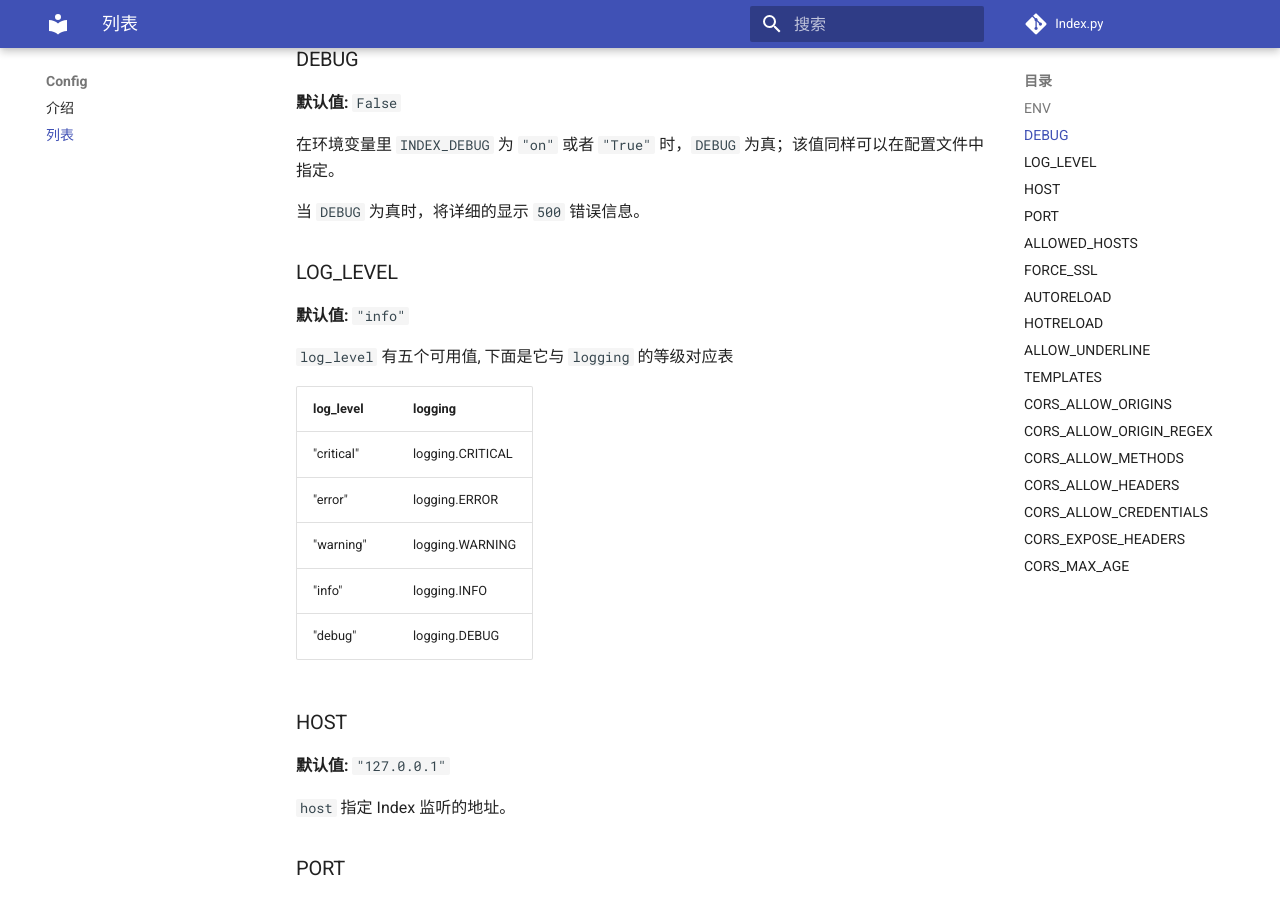
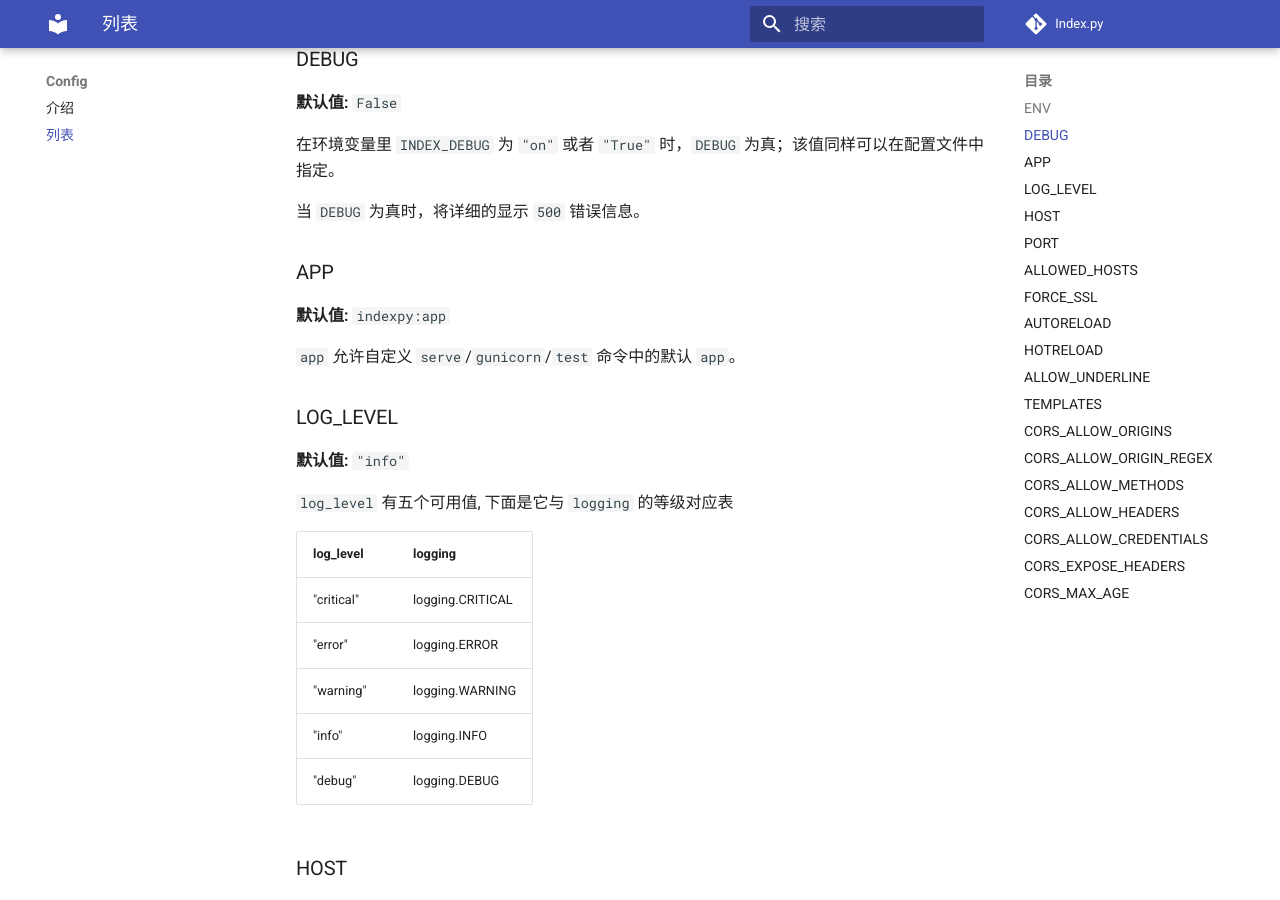
Before and after one commit to abersheeran/kui, an MkDocs documentation site: the page built from docs/config/list.md, in a window 1280 px wide and 900 px high, scrolled down 370 px. Built offline with MkDocs 1.6.1 and Material for MkDocs 9.7.7, drawn with Linux system fonts in a browser that asks for light colours; comment, search, counter and statistics services are not loaded.

Commit message:
update docs

```diff
--- a/docs/config/list.md
+++ b/docs/config/list.md
@@ -13,6 +13,12 @@
 在环境变量里 `INDEX_DEBUG` 为 `"on"` 或者 `"True"` 时，`DEBUG` 为真；该值同样可以在配置文件中指定。
 
 当 `DEBUG` 为真时，将详细的显示 `500` 错误信息。
+
+### APP
+
+**默认值:** `indexpy:app`
+
+`app` 允许自定义 `serve`/`gunicorn`/`test` 命令中的默认 `app`。
 
 ### LOG_LEVEL
 
```
